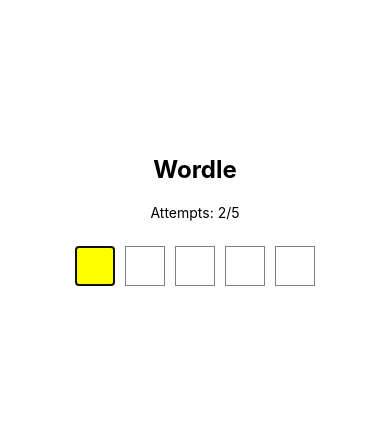
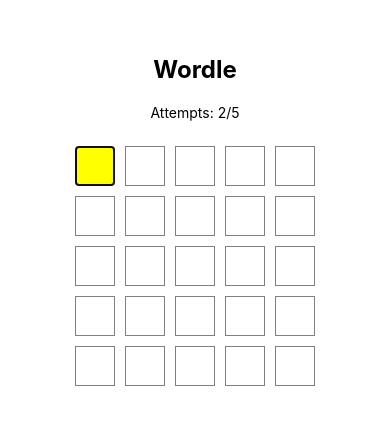
Before and after one commit to triciasawyer/Wordle, a React Native app: screen / in a window 390 px wide. Shown: the part 199-624 px from the top of the page. Built offline with nearby package versions, Linux system fonts and the light colour scheme.

Commit message:
get 5x5 grid displayed

```diff
--- a/src/components/inputGrid.js
+++ b/src/components/inputGrid.js
@@ -2,49 +2,53 @@
 import { View, TextInput, StyleSheet } from 'react-native';
 
 const InputGrid = ({ size, feedback, onChange, disabled }) => {
-  const [inputs, setInputs] = useState(Array(size).fill(''));
-  const inputRefs = Array.from({ length: size }, () => useRef());
+  const [inputs, setInputs] = useState(Array(size * size).fill(''));
+  const inputRefs = Array.from({ length: size * size }, () => useRef());
 
-  const handleInputChange = (index, value) => {
+  const handleInputChange = (row, col, value) => {
     if (disabled) {
       return;
     }
+    const index = row * size + col;
     const newInputs = [...inputs];
     newInputs[index] = value;
     setInputs(newInputs);
     onChange(newInputs.join(''));
 
-    if (index < size - 1 && value !== '') {
+    if (index < size * size - 1 && value !== '') {
       inputRefs[index + 1].current.focus();
     }
   };
 
   return (
     <View style={styles.gridContainer}>
-      {inputs.map((input, index) => (
+      {Array.from({ length: size }).map((_, row) => (
+        <View key={row} style={styles.rowContainer}>
+          {Array.from({ length: size }).map((_, col) => (
             <TextInput
-          key={index}
+              key={col}
               style={[
                 styles.gridInput,
-            feedback[index] && feedback[index].correct && styles.correctInput,
-            feedback[index] && !feedback[index].correct && styles.incorrectInput,
+                feedback[row * size + col] && feedback[row * size + col].correct && styles.correctInput,
+                feedback[row * size + col] && !feedback[row * size + col].correct && styles.incorrectInput,
               ]}
-          value={input}
-          onChangeText={(text) => handleInputChange(index, text)}
+              value={inputs[row * size + col]}
+              onChangeText={(text) => handleInputChange(row, col, text)}
               maxLength={1}
-          ref={inputRefs[index]}
-          // Focuses on the first input
-          autoFocus={index === 0}
+              ref={inputRefs[row * size + col]}
+              autoFocus={row === 0 && col === 0}
               editable={!disabled}
             />
           ))}
         </View>
-  );
-};
+      ))}
+    </View>
+  )}
 
   const styles = StyleSheet.create({
     gridContainer: {
       flexDirection: 'row',
+      flexWrap: 'wrap',
       justifyContent: 'center',
     },
     gridInput: {
```
Lines whose indentation alone changed are shown as unchanged.
